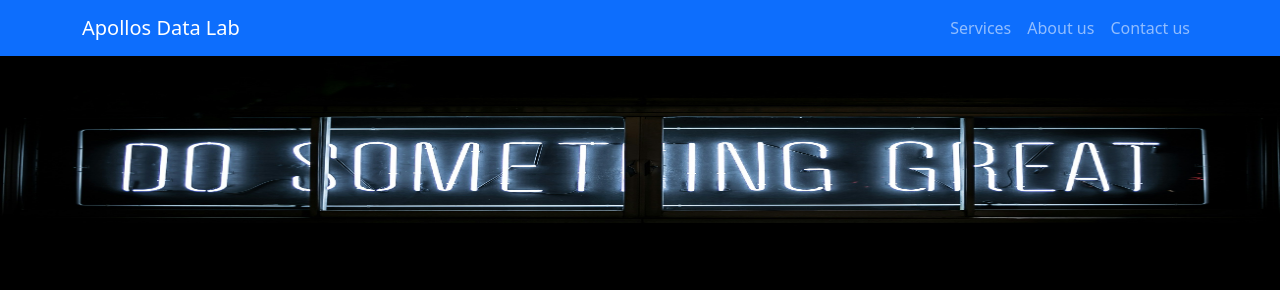
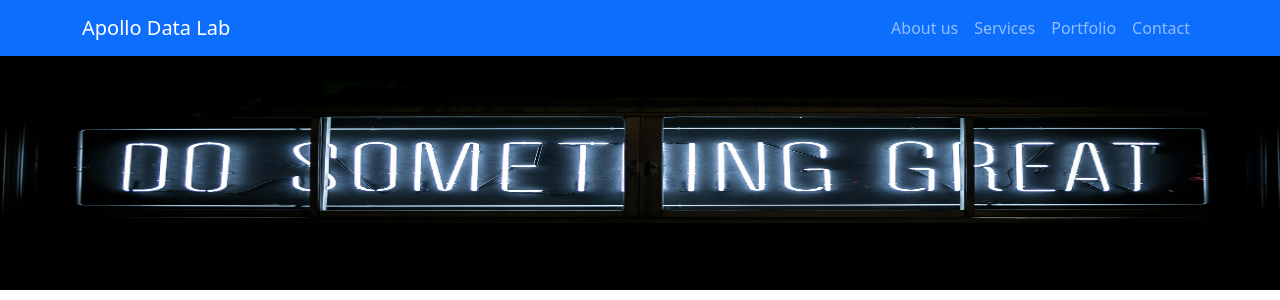
Before and after one commit to Apollo-DataLab/Career-web-site, a Flask app: page / in a window 1280 px wide. Shown: the top 300 px of the page. Run offline with Flask 3, Linux system fonts and the light colour scheme.

Commit message:
made new changes

```diff
--- a/templates/nav.html
+++ b/templates/nav.html
@@ -1,20 +1,22 @@
 <nav class="navbar navbar-expand-lg navbar-dark bg-primary fixed-top mb-5">
   <div class="container">
-    <a class="navbar-brand" href="">Apollos Data Lab</a>
+    <a class="navbar-brand" href="">Apollo Data Lab</a>
     <button class="navbar-toggler" type="button" data-bs-toggle="collapse" data-bs-target="#navbarNav" aria-controls="navbarNav" aria-expanded="false" aria-label="Toggle navigation">
       <span class="navbar-toggler-icon"></span>
     </button>
     <div class="collapse navbar-collapse justify-content-end" id="navbarNav">
       <ul class="navbar-nav">
         <li class="nav-item">
+          <a class="nav-link" href="registration.html">About us</a>
+        </li>
+        <li class="nav-item">
           <a class="nav-link" href="registration.html">Services</a>
         </li>
-
         <li class="nav-item">
-          <a class="nav-link" href="registration.html">About us</a>
+          <a class="nav-link" href="registration.html">Portfolio</a>
         </li>
     <li class="nav-item">
-          <a class="nav-link" href="login.html">Contact us</a>
+          <a class="nav-link" href="login.html">Contact</a>
         </li>
       </ul>
     </div>
```
